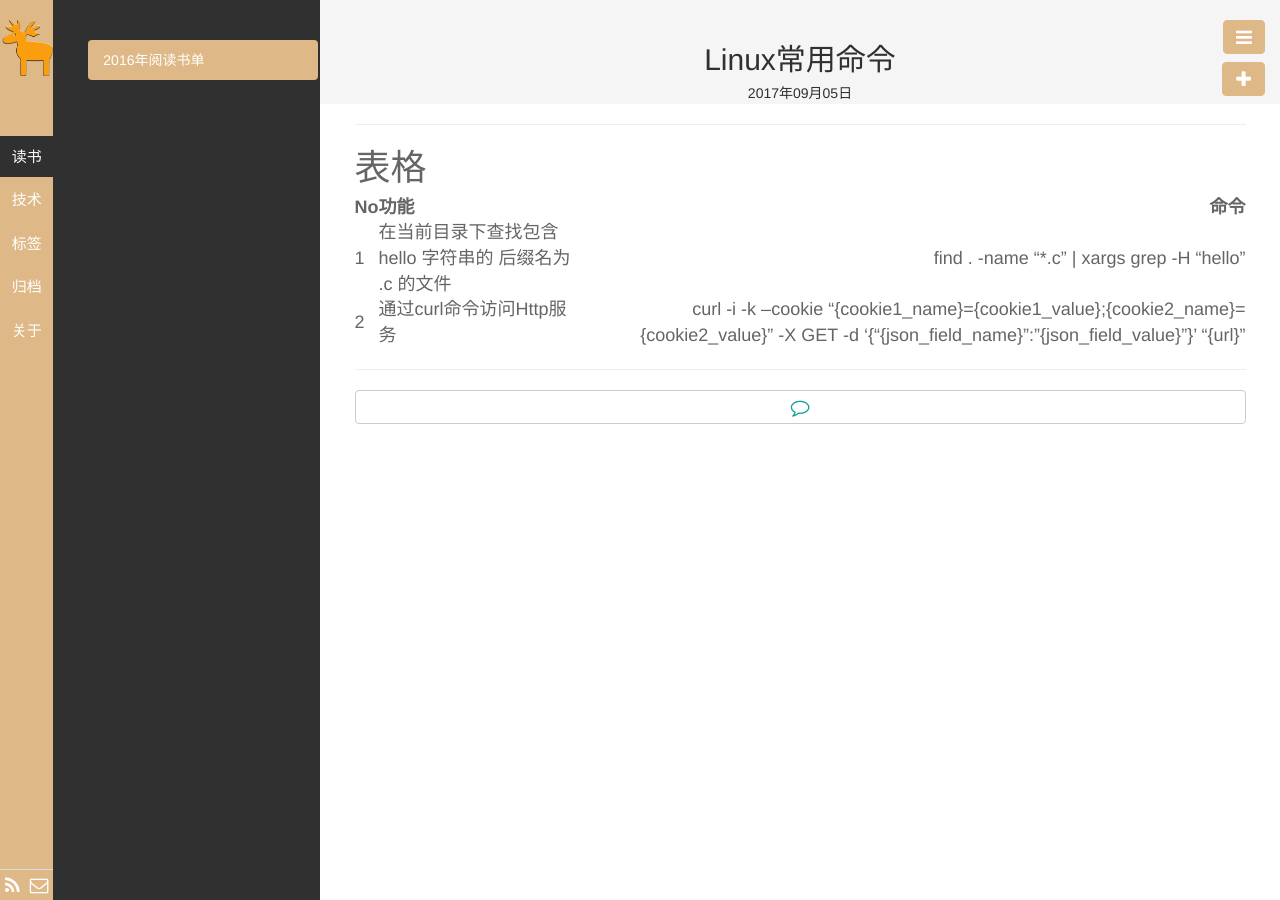
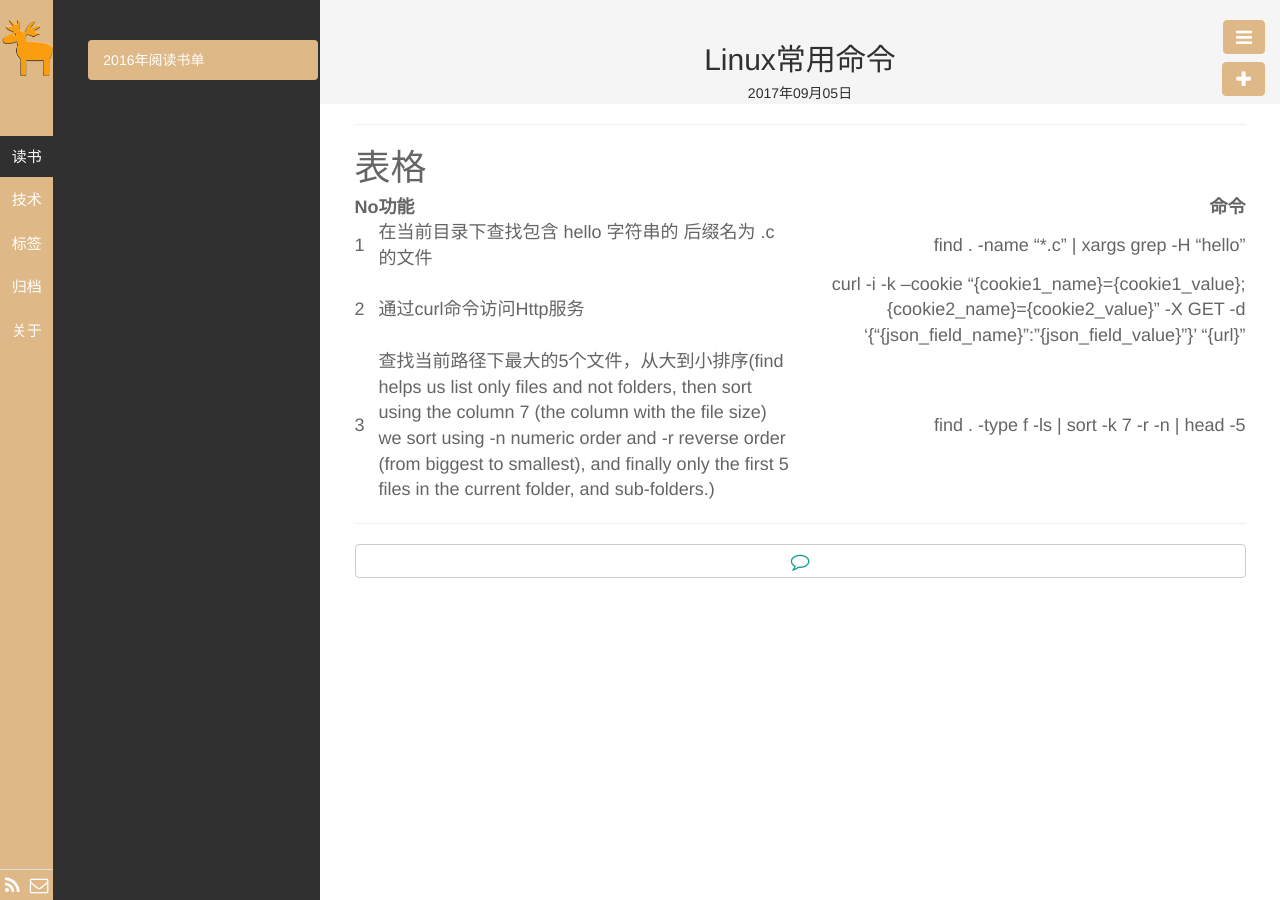
Before and after one commit to qhdwhy184/qhdwhy184.github.io, a Jekyll site: the page built from _posts/技术/2017-09-05-Linux常用命令.md, in a window 1280 px wide. Built offline with Jekyll 4.4.1, drawn with Linux system fonts in a browser that asks for light colours.

Commit message:
Update 2017-09-05-Linux常用命令.md

```diff
--- a/_posts/技术/2017-09-05-Linux常用命令.md
+++ b/_posts/技术/2017-09-05-Linux常用命令.md
@@ -15,3 +15,4 @@ description:
 |-----|-------------|-----:|
 |1| 在当前目录下查找包含 hello 字符串的 后缀名为 .c 的文件| find . -name "*.c" &#124; xargs grep -H "hello"|
 |2| 通过curl命令访问Http服务 |curl -i -k --cookie "{cookie1_name}={cookie1_value};{cookie2_name}={cookie2_value}" -X GET -d '{"{json_field_name}":"{json_field_value}"}' "{url}" |
+|3|查找当前路径下最大的5个文件，从大到小排序(find helps us list only files and not folders, then sort using the column 7 (the column with the file size) we sort using -n numeric order and -r reverse order (from biggest to smallest), and finally only the first 5 files in the current folder, and sub-folders.)|find . -type f -ls \| sort -k 7 -r -n \| head -5|
```
